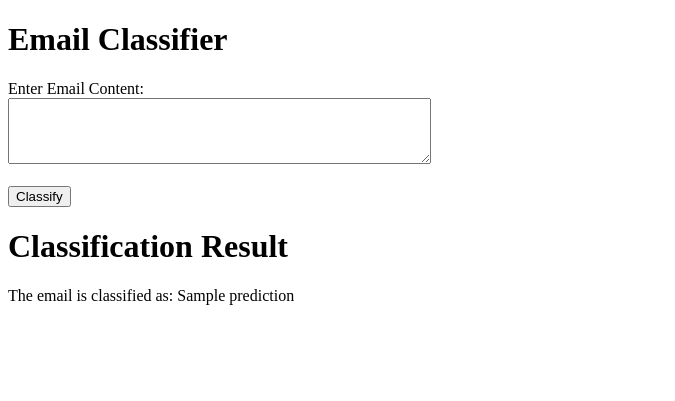
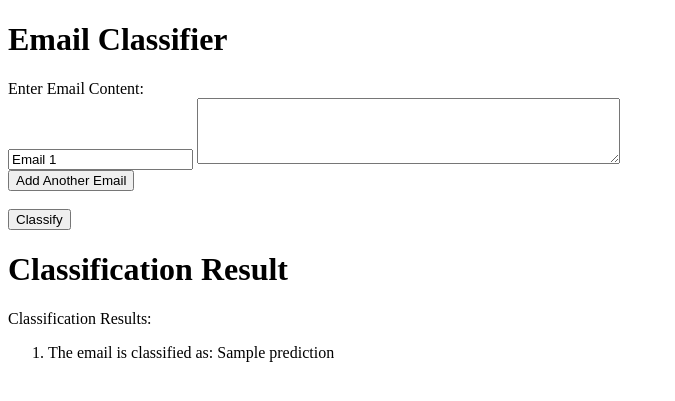
Before and after one commit to mayankpall/Email_classisification, a Flask app: template templates/result.html in a window 1280 px wide. Shown: the top 401 px of the page, without its empty margins (0-675 px from the left). Run offline with Flask 3, Linux system fonts and the light colour scheme; the template is opened without the code that fills it: most values are stand-ins (such as "Sample title", 1, 10 or a date in 2020).

Commit message:
added multiple inputs w

```diff
--- a/app.py
+++ b/app.py
@@ -1,24 +1,6 @@
-# app.py
 from flask import Flask, render_template, request
-from load_model import load_your_model, load_your_vectorizer
 
 app = Flask(__name__)
-
-# Mock functions for loading model and vectorizer
-def load_your_model(model_path):
-    # Replace with your actual loading logic
-    return "Mock Model"
-
-def load_your_vectorizer(vectorizer_path):
-    # Replace with your actual loading logic
-    return "Mock Vectorizer"
-
-# Load your trained model and TF-IDF vectorizer
-model_path = "email_classification_app/path/to/your/model.pkl"
-vectorizer_path = "email_classification_app/path/to/your/vectorizer.pkl"
-
-model = load_your_model(model_path)
-tfidf_vectorizer = load_your_vectorizer(vectorizer_path)
 
 @app.route('/')
 def home():
@@ -27,7 +9,7 @@ def home():
 @app.route('/classify', methods=['POST'])
 def classify():
     if request.method == 'POST':
-        content = request.form['content']
+        contents = request.form.getlist('content[]')  # Retrieve multiple email contents
 
         # Check for different categories using a rule-based approach
         categories = {
@@ -39,16 +21,27 @@ def classify():
             # Add more categories as needed
         }
 
-        # Initialize default category
-        prediction = "Other"
+        # Initialize list to store predictions for each email
+        predictions = []
 
-        # Check for category keywords
-        for category, keywords in categories.items():
-            if any(keyword in content.lower() for keyword in keywords):
-                prediction = category
-                break
+        # Iterate over each email content
+        for content in contents:
+            # Initialize default category for the current email
+            prediction = "Other"
 
-        return render_template('result.html', prediction=prediction)
+            # Check for category keywords
+            for category, keywords in categories.items():
+                if any(keyword in content.lower() for keyword in keywords):
+                    prediction = category
+                    break
+
+            # Add prediction for the current email to the list
+            predictions.append(prediction)
+
+        # Add serial numbers to predictions
+        predictions_with_serial = [(i + 1, prediction) for i, prediction in enumerate(predictions)]
+
+        return render_template('result.html', predictions=predictions_with_serial)
 
 if __name__ == '__main__':
     app.run(debug=True)
--- a/templates/index.html
+++ b/templates/index.html
@@ -1,4 +1,3 @@
-<!-- templates/index.html -->
 <!DOCTYPE html>
 <html lang="en">
 <head>
@@ -10,9 +9,42 @@
     <h1>Email Classifier</h1>
     <form action="/classify" method="post">
         <label for="content">Enter Email Content:</label><br>
-        <textarea id="content" name="content" rows="4" cols="50"></textarea><br><br>
+        <!-- Change name attribute to content[] to allow multiple values -->
+        <div id="emailInputs">
+            <div class="emailInput">
+                <input type="text" name="serialNumber[]" value="Email 1" readonly> <!-- Serial number -->
+                <textarea name="content[]" rows="4" cols="50"></textarea> <!-- Email content -->
+            </div>
+        </div>
+        <button type="button" onclick="addEmail()">Add Another Email</button><br><br>
         <input type="submit" value="Classify">
     </form>
     {% block content %}{% endblock %}
+
+    <script>
+        // Function to add another email input field
+        function addEmail() {
+            var emailInputs = document.getElementById("emailInputs");
+            var serialNumber = emailInputs.children.length + 1;
+
+            var div = document.createElement("div");
+            div.className = "emailInput";
+
+            var serialNumberInput = document.createElement("input");
+            serialNumberInput.type = "text";
+            serialNumberInput.name = "serialNumber[]";
+            serialNumberInput.value = "Email " + serialNumber;
+            serialNumberInput.readOnly = true;
+            div.appendChild(serialNumberInput);
+
+            var textarea = document.createElement("textarea");
+            textarea.name = "content[]";
+            textarea.rows = "4";
+            textarea.cols = "50";
+            div.appendChild(textarea);
+
+            emailInputs.appendChild(div);
+        }
+    </script>
 </body>
 </html>
--- a/templates/result.html
+++ b/templates/result.html
@@ -1,7 +1,11 @@
-<!-- templates/result.html -->
 {% extends 'index.html' %}
 
 {% block content %}
     <h1>Classification Result</h1>
-    <p>The email is classified as: {{ prediction }}</p>
+    <p>Classification Results:</p>
+    <ol>
+        {% for serial_number, prediction in predictions %}
+            <li>The email is classified as: {{ prediction }}</li>
+        {% endfor %}
+    </ol>
 {% endblock %}
```
